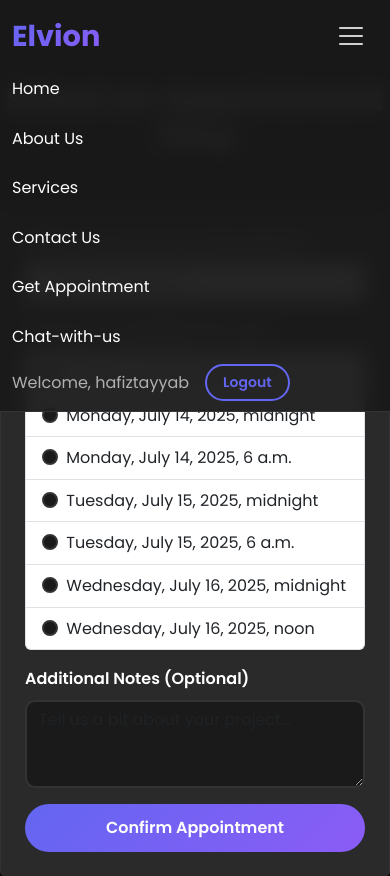
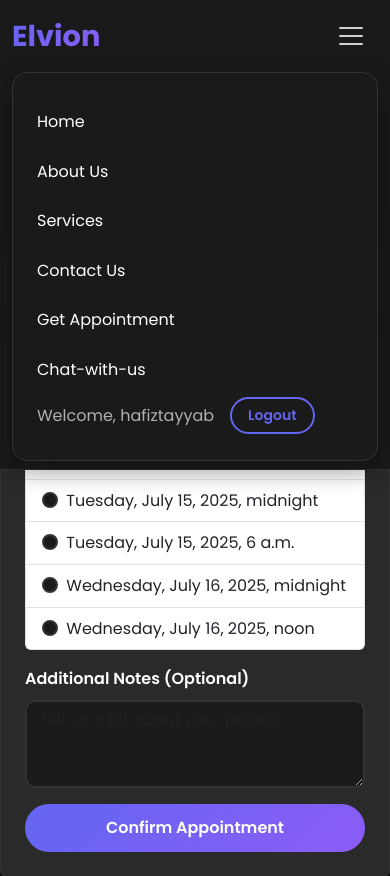
Before and after one commit to HafizTayyabNasir/Elvion, a Django app: page /appointments/book/ in a window 390 px wide, after a click that opens the changed part. Shown: the top 876 px of the page. Run offline with Django 5.2, Linux system fonts and the light colour scheme; a user stored in the database is signed in; data comes from the database, SQL or seed files in the repository.

```diff
--- a/templates/base.html
+++ b/templates/base.html
@@ -43,7 +43,7 @@
         }
 
         .navbar {
-            background: rgba(26, 26, 26, 0.95); /* <-- FIX: !important REMOVED */
+            background: rgba(26, 26, 26, 0.95); /* Fix 1: !important removed */
             backdrop-filter: blur(10px);
             border-bottom: 1px solid var(--dark-border);
             transition: all 0.3s ease;
@@ -344,6 +344,18 @@
             }
         }
 
+        /* FIX 2: Style the collapsed navbar menu on mobile */
+        @media (max-width: 991.98px) {
+            .navbar .navbar-collapse {
+                margin-top: 0.5rem;
+                background: var(--dark-bg-secondary);
+                padding: 1.5rem;
+                border-radius: 15px;
+                border: 1px solid var(--dark-border);
+                box-shadow: 0 10px 25px rgba(0,0,0,0.4);
+            }
+        }
+
         .loading-spinner {
             display: none;
             position: fixed;
@@ -578,7 +590,7 @@
                 navbar.style.background = 'rgba(26, 26, 26, 0.98)';
                 navbar.style.boxShadow = '0 2px 20px rgba(0, 0, 0, 0.3)';
             } else {
-                navbar.style.background = 'rgba(26, 26, 26, 0.95)';
+                navbar.style.background = 'rgba(26, 26, 26, _0.95)';
                 navbar.style.boxShadow = 'none';
             }
         });
```
